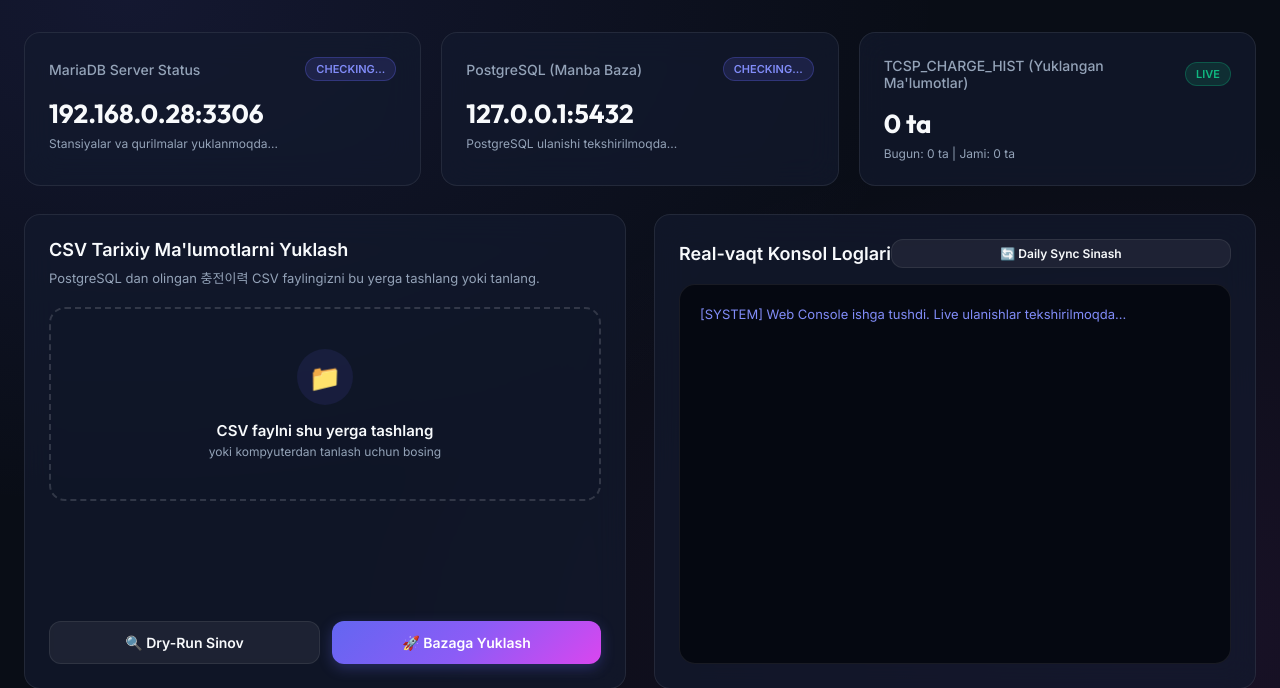
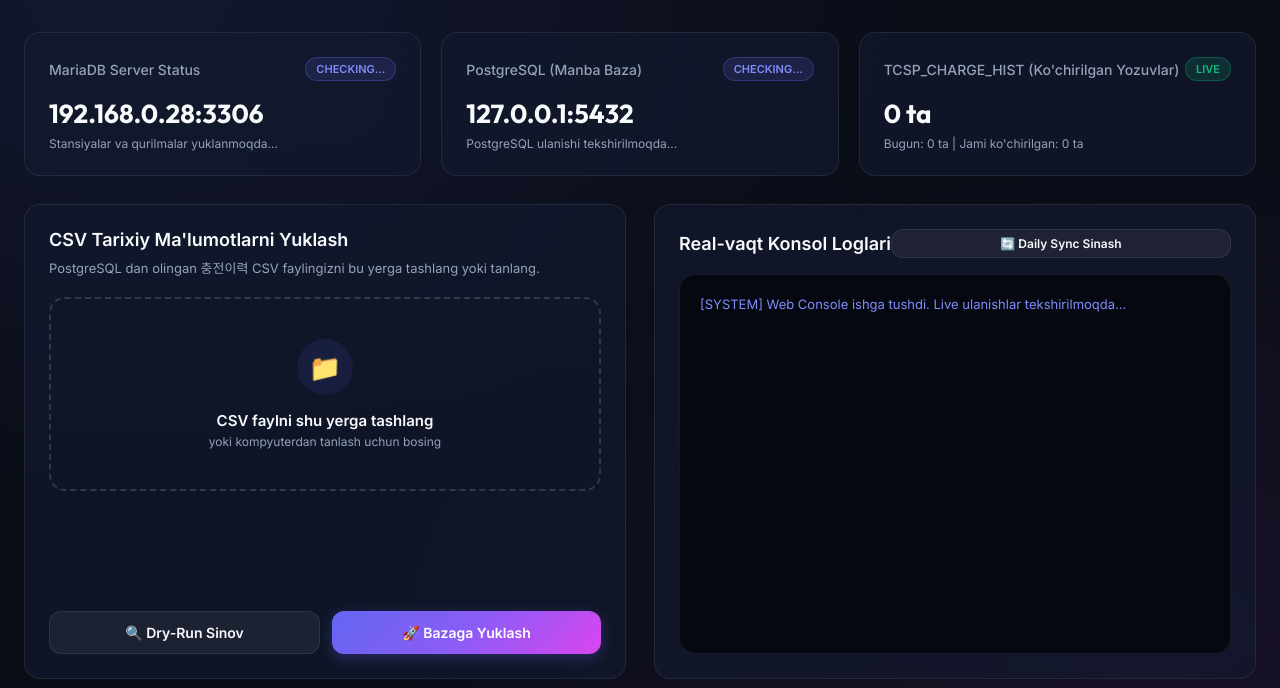
Before and after one commit to abdulboriy6863/pg_to_mariadb_sync, a FastAPI app: page / in a window 1280 px wide. Shown: the part 81-769 px from the top of the page. Run offline with FastAPI, Linux system fonts and the light colour scheme; data that the repository does not hold is empty.

Commit message:
fix card count metric display

```diff
--- a/static/app.js
+++ b/static/app.js
@@ -317,10 +317,10 @@ document.addEventListener("DOMContentLoaded", () => {
         const totalCnt = metrics.total_imported_count || 0;
 
         if (todayHistoryValue) {
-          todayHistoryValue.textContent = todayCnt.toLocaleString() + " ta";
+          todayHistoryValue.textContent = totalCnt.toLocaleString() + " ta";
         }
         if (todayHistorySub) {
-          todayHistorySub.textContent = "Bugun: " + todayCnt.toLocaleString() + " ta | Jami yuklangan: " + totalCnt.toLocaleString() + " ta";
+          todayHistorySub.textContent = "Bugun: " + todayCnt.toLocaleString() + " ta | Jami ko'chirilgan: " + totalCnt.toLocaleString() + " ta";
         }
       } else {
         mariadbBadge.className = "badge badge-danger";
--- a/templates/index.html
+++ b/templates/index.html
@@ -51,11 +51,11 @@
 
       <div class="card">
         <div class="card-header">
-          <span class="card-title">TCSP_CHARGE_HIST (Yuklangan Ma'lumotlar)</span>
+          <span class="card-title">TCSP_CHARGE_HIST (Ko'chirilgan Yozuvlar)</span>
           <span class="badge badge-success">LIVE</span>
         </div>
         <div id="todayHistoryValue" class="card-value">0 ta</div>
-        <div id="todayHistorySub" class="card-subtext">Bugun: 0 ta | Jami: 0 ta</div>
+        <div id="todayHistorySub" class="card-subtext">Bugun: 0 ta | Jami ko'chirilgan: 0 ta</div>
       </div>
     </section>
 
```
